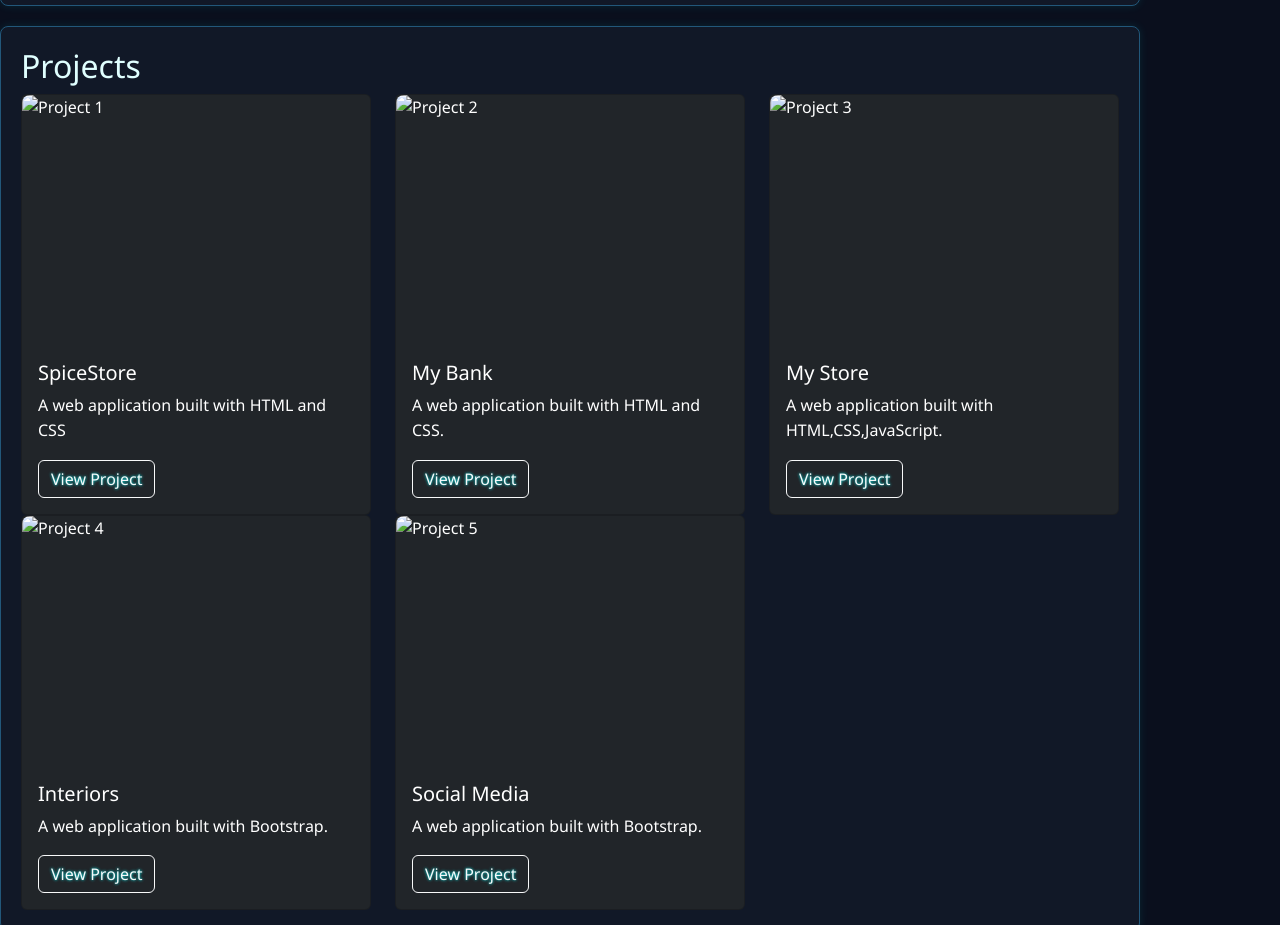
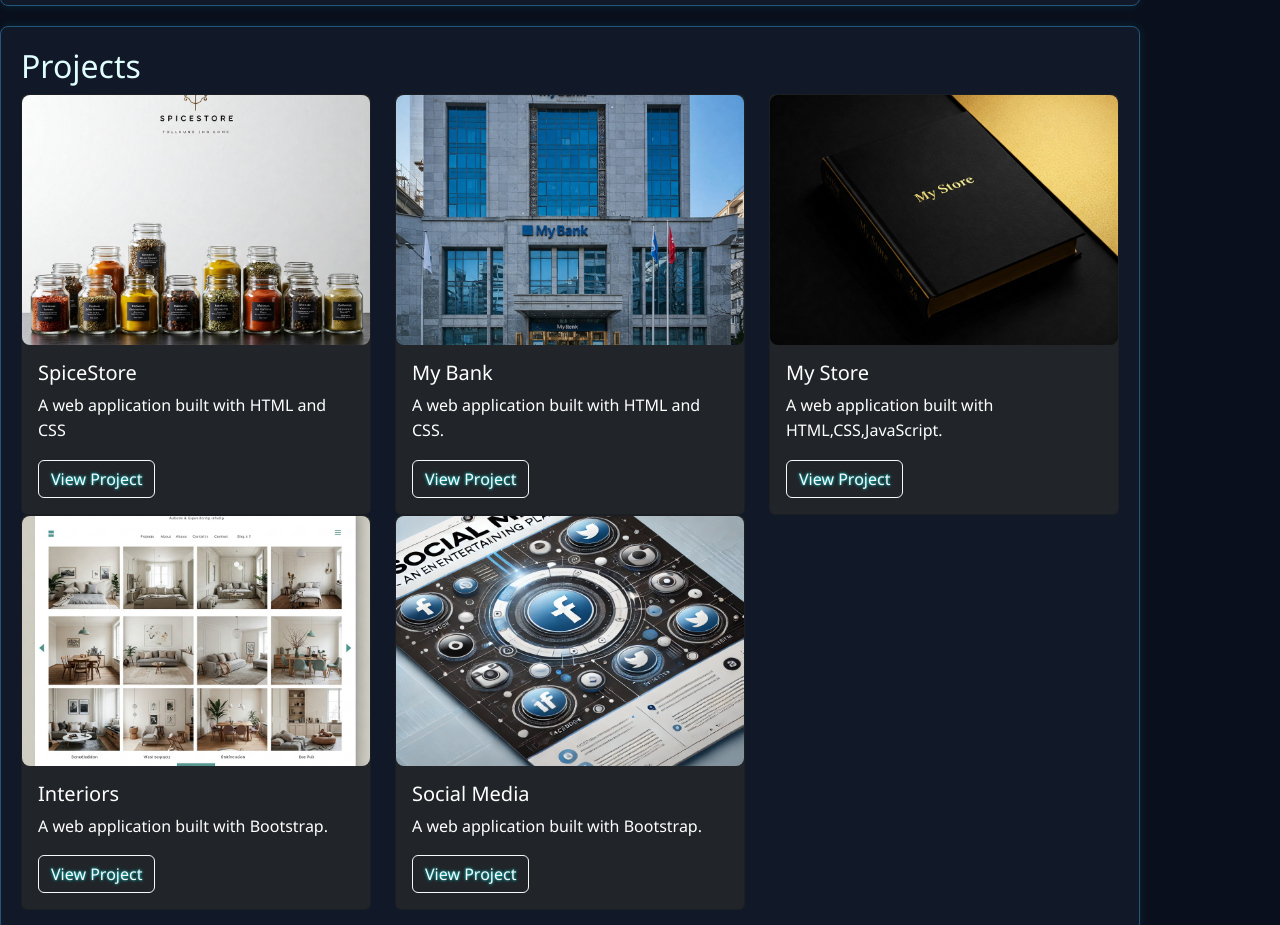
Before and after one commit to Harshavardhini84/Harshavardhini84.github.io, a plain HTML site: page index.html in a window 1280 px wide. Shown: the part 893-1818 px from the top of the page. Drawn offline with nearby package versions, Linux system fonts and the light colour scheme.

Commit message:
Update index.html

```diff
--- a/index.html
+++ b/index.html
@@ -124,7 +124,7 @@
         <div class="row">
             <div class="col-md-4">
                 <div class="card project-card bg-dark text-white">
-                    <img src="/assets/SpiceStore.jpeg" alt="Project 1">
+                    <img src="/SpiceStore.jpeg" alt="Project 1">
                     <div class="card-body">
                         <h5 class="card-title">SpiceStore</h5>
                         <p class="card-text">A web application built with HTML and CSS</p>
@@ -134,7 +134,7 @@
             </div>
             <div class="col-md-4">
                 <div class="card project-card bg-dark text-white">
-                    <img src="/assets/MYBANK.jpeg" alt="Project 2">
+                    <img src="/MYBANK.jpeg" alt="Project 2">
                     <div class="card-body">
                         <h5 class="card-title">My Bank</h5>
                         <p class="card-text">A web application built with HTML and CSS.</p>
@@ -144,7 +144,7 @@
             </div>
             <div class="col-md-4">
                 <div class="card project-card bg-dark text-white">
-                    <img src="/assets/Mystore.jpeg" alt="Project 3">
+                    <img src="/Mystore.jpeg" alt="Project 3">
                     <div class="card-body">
                         <h5 class="card-title">My Store</h5>
                         <p class="card-text">A web application built with HTML,CSS,JavaScript.</p>
@@ -154,7 +154,7 @@
             </div>
             <div class="col-md-4">
                 <div class="card project-card bg-dark text-white">
-                    <img src="/assets/Interiordesign.jpeg" alt="Project 4">
+                    <img src="/Interiordesign.jpeg" alt="Project 4">
                     <div class="card-body">
                         <h5 class="card-title">Interiors</h5>
                         <p class="card-text">A web application built with Bootstrap.</p>
@@ -164,7 +164,7 @@
             </div>
             <div class="col-md-4">
                 <div class="card project-card bg-dark text-white">
-                    <img src="/assets/socialmedia.webp" alt="Project 5">
+                    <img src="/socialmedia.webp" alt="Project 5">
                     <div class="card-body">
                         <h5 class="card-title">Social Media</h5>
                         <p class="card-text">A web application built with Bootstrap.</p>
```
